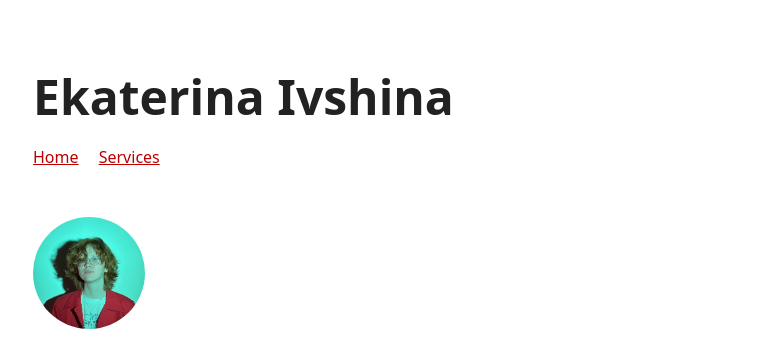
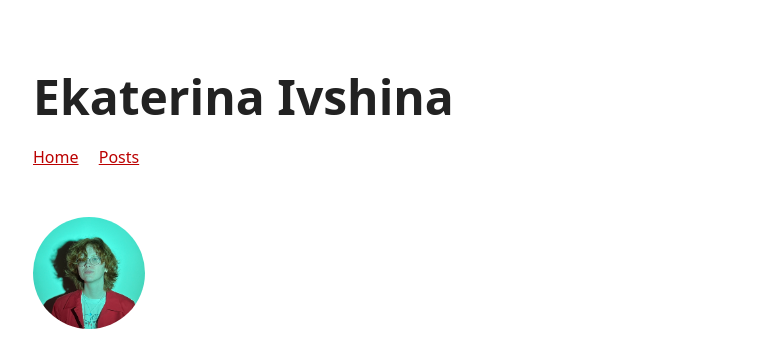
Before and after one commit to eivshina/point-theme, a Jekyll site: the page built from index.md, in a window 1280 px wide. Shown: the top 341 px of the page, without its empty margins (257-1017 px from the left). Built offline with Jekyll 4.4.1, drawn with Linux system fonts in a browser that asks for light colours.

Commit message:
Update _config.yml

```diff
--- a/_config.yml
+++ b/_config.yml
@@ -19,10 +19,10 @@ nav-links:
     url: /
     external: false
     # 🎯
-  - name: Services
+  - name: Posts
     url: /thoughts
-  #- name: Services
-  #  url: /services
+  #- name: Posts
+  #  url: /posts
   #- name: Thoughts
   #  url: /thoughts
   #  external: false
```
